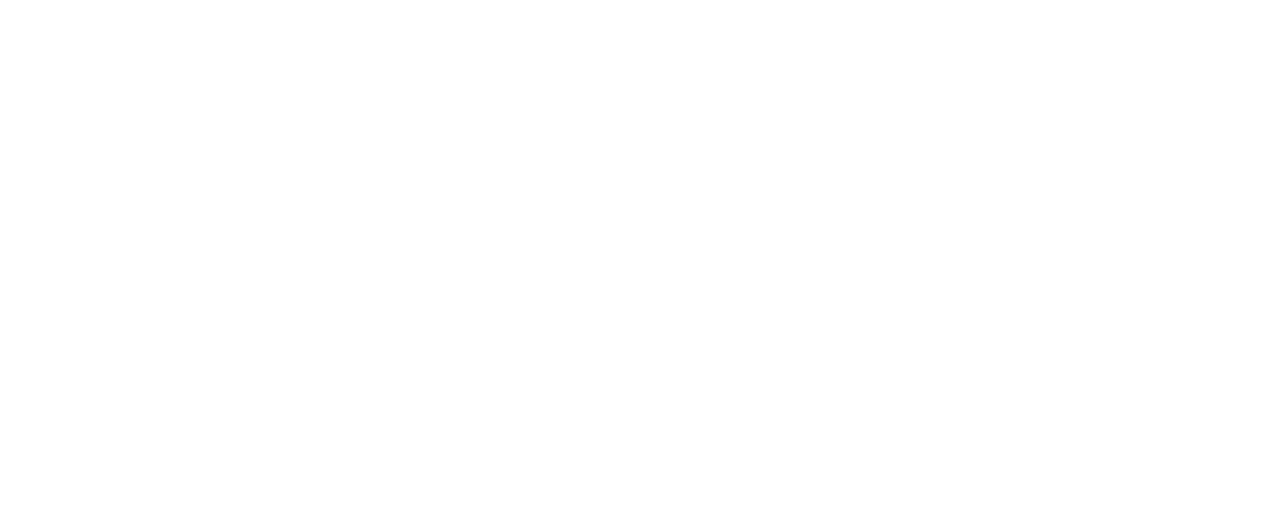
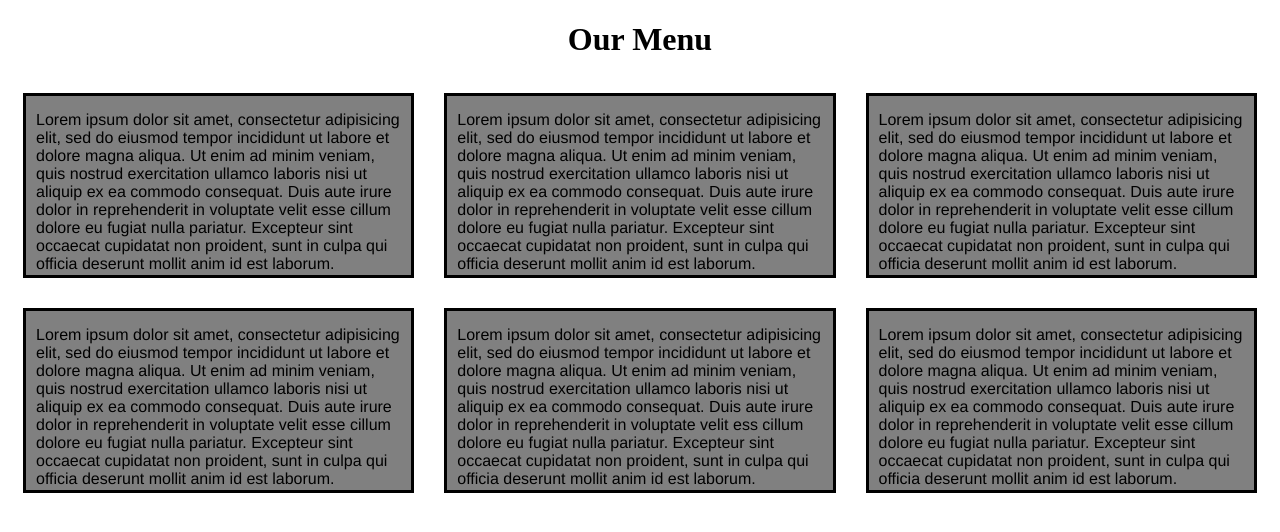
Before and after one commit to mirzaghalib4726/Coursera-HCJ-ASSIGNMENT-01, a plain HTML site: page mod2_solution/index.html in a window 1280 px wide. Drawn offline with Linux system fonts and the light colour scheme.

Commit message:
ASSIGNMENT 02 50%

```diff
--- a/mod2_solution/css/style.css
+++ b/mod2_solution/css/style.css
@@ -0,0 +1,57 @@
+
+/********** Base styles **********/
+*
+{
+
+}
+
+h1
+{
+
+    text-align: center;
+  	margin-bottom: 20px;
+}
+
+p
+{
+	box-sizing: border-box;
+  	border: 3px solid black;
+  	background-color: grey;
+  	/*width: 100%;
+  	height: 100%;*/
+ 	margin: 15px;
+  	font-family: Helvetica;
+  	color: black;
+  	shape-margin: 10%;
+  	padding: 15px 10px 2px 10px;
+}
+
+/********** Large devices only **********/
+@media (min-width: 992px)
+{
+    .col-lg-4
+    {
+    float: left;
+    width: 33.33%;
+    }
+}
+
+/********** Medium devices only **********/
+@media (min-width: 768px) and (max-width: 991px)
+{
+  .col-md-6
+  {
+    float: left;
+    width: 50%;
+  }
+}
+
+@media (max-width: 767px)
+{
+  .col-sm-12
+  {
+
+    float: left;
+    max-width: 100%;
+  }
+}
--- a/mod2_solution/index.html
+++ b/mod2_solution/index.html
@@ -1,9 +1,62 @@
 <!DOCTYPE html>
 <html>
 <head>
-	<title></title>
+	<meta charset="utf-8">
+	<meta name="viewport" content="width=device-width, initial-scale=1">
+	<link rel="stylesheet" href="css/style.css">
+	<title> Assignment Solution for Modulus 2</title>
 </head>
 <body>
+<h1> Our Menu</h1>
 
+<div class="row">
+  <div class="col-lg-4 col-md-6 col-xs-1"><p>Lorem ipsum dolor sit amet, consectetur adipisicing elit, sed do eiusmod
+  tempor incididunt ut labore et dolore magna aliqua. Ut enim ad minim veniam,
+  quis nostrud exercitation ullamco laboris nisi ut aliquip ex ea commodo
+  consequat. Duis aute irure dolor in reprehenderit in voluptate velit esse
+  cillum dolore eu fugiat nulla pariatur. Excepteur sint occaecat cupidatat non
+  proident, sunt in culpa qui officia deserunt mollit anim id est laborum.</p></div>
+  <div class="col-lg-4 col-md-6"><p>Lorem ipsum dolor sit amet, consectetur adipisicing elit, sed do eiusmod
+  tempor incididunt ut labore et dolore magna aliqua. Ut enim ad minim veniam,
+  quis nostrud exercitation ullamco laboris nisi ut aliquip ex ea commodo
+  consequat. Duis aute irure dolor in reprehenderit in voluptate velit esse
+  cillum dolore eu fugiat nulla pariatur. Excepteur sint occaecat cupidatat non
+  proident, sunt in culpa qui officia deserunt mollit anim id est laborum.</p></div>
+  <div class="col-lg-4 col-md-6">
+  	 <p>Lorem ipsum dolor sit amet, consectetur adipisicing elit, sed do eiusmod
+  tempor incididunt ut labore et dolore magna aliqua. Ut enim ad minim veniam,
+  quis nostrud exercitation ullamco laboris nisi ut aliquip ex ea commodo
+  consequat. Duis aute irure dolor in reprehenderit in voluptate velit esse
+  cillum dolore eu fugiat nulla pariatur. Excepteur sint occaecat cupidatat non
+  proident, sunt in culpa qui officia deserunt mollit anim id est laborum.</p></div>
+</div>
+
+
+<div class="row">
+	<section>
+		<div class="col-lg-4 col-md-6 col-xs-1">
+			<p>Lorem ipsum dolor sit amet, consectetur adipisicing elit, sed do eiusmod
+  tempor incididunt ut labore et dolore magna aliqua. Ut enim ad minim veniam,
+  quis nostrud exercitation ullamco laboris nisi ut aliquip ex ea commodo
+  consequat. Duis aute irure dolor in reprehenderit in voluptate velit esse
+  cillum dolore eu fugiat nulla pariatur. Excepteur sint occaecat cupidatat non
+  proident, sunt in culpa qui officia deserunt mollit anim id est laborum.
+            </p>
+        </div>
+    </section>
+  		<div class="col-lg-4 col-md-6">
+  			<p>Lorem ipsum dolor sit amet, consectetur adipisicing elit, sed do eiusmod tempor incididunt ut labore et dolore magna aliqua. Ut enim ad minim veniam, quis nostrud exercitation ullamco laboris nisi ut aliquip ex ea commodo consequat. Duis aute irure dolor in reprehenderit in voluptate velit ess cillum dolore eu fugiat nulla pariatur. Excepteur sint occaecat cupidatat non proident, sunt in culpa qui officia deserunt mollit anim id est laborum.
+  			</p>
+  		</div>
+  		<div class="col-lg-4 col-md-6">
+  	 		<p>Lorem ipsum dolor sit amet, consectetur adipisicing elit, sed do eiusmod
+  tempor incididunt ut labore et dolore magna aliqua. Ut enim ad minim veniam,
+  quis nostrud exercitation ullamco laboris nisi ut aliquip ex ea commodo
+  consequat. Duis aute irure dolor in reprehenderit in voluptate velit esse
+  cillum dolore eu fugiat nulla pariatur. Excepteur sint occaecat cupidatat non
+  proident, sunt in culpa qui officia deserunt mollit anim id est laborum.
+			</p>
+		</div>
+</div>
 </body>
 </html>
```
Also changed, not shown: 1 other file.
